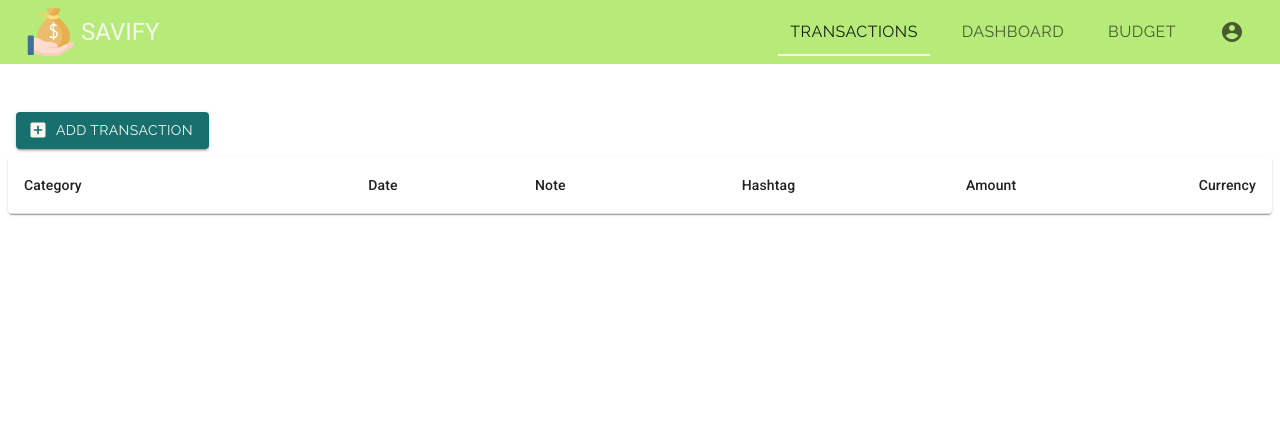
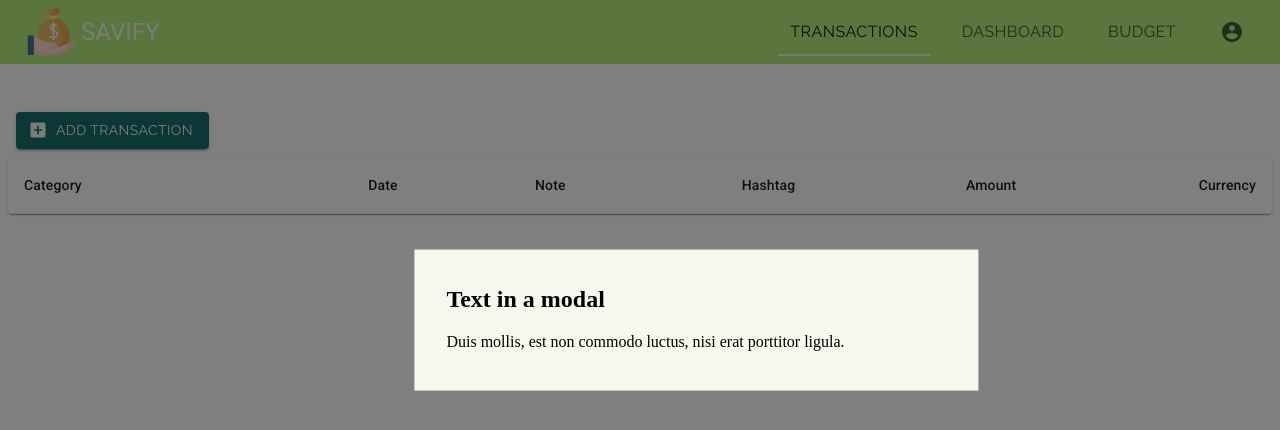
Before and after one commit to jerome-chua/pfintracker-frontend, a React (Create React App) app: page /transactions in a window 1280 px wide. Both pictures are taken after a click on the button "ADD TRANSACTION". Shown: the top 430 px of the page. Built offline with nearby package versions, Linux system fonts and the light colour scheme.

Commit message:
Create basic modal and refactor transactions button code

```diff
--- a/src/components/Transactions.jsx
+++ b/src/components/Transactions.jsx
@@ -3,19 +3,11 @@ import { makeStyles } from "@material-ui/styles";
 import { Button } from "@material-ui/core";
 import { AddBox } from "@material-ui/icons";
 import TransactionsTable from "./TransactionsTable.jsx";
+import TransactionsModal from "./TransactionsModal.jsx";
 
 const useStyles = makeStyles((theme) => ({
   table: {
     backgroundColor: theme.palette.secondary.main,
-  },
-  button: {
-    fontFamily: "Raleway",
-    margin: theme.spacing(1),
-    color: theme.palette.secondary.main,
-    backgroundColor: theme.palette.secondary.green,
-    "&:hover": {
-      backgroundColor: theme.palette.common.green,
-    },
   },
 }));
 
@@ -24,14 +16,15 @@ export default function Transactions() {
 
   return (
     <>
-      <Button
+      {/* <Button
         variant="contained"
         color="green"
         className={classes.button}
         startIcon={<AddBox />}
       >
         Add Transaction
-      </Button>
+      </Button> */}
+      <TransactionsModal />
 
       <TransactionsTable />
     </>
--- /dev/null
+++ b/src/components/TransactionsModal.jsx
@@ -0,0 +1,76 @@
+import React, { useState } from "react";
+import { Modal, Button } from "@material-ui/core";
+import { makeStyles } from "@material-ui/core/styles";
+import { AddBox } from "@material-ui/icons";
+
+function getModalPos() {
+  const top = 40;
+  const left = 50;
+
+  return {
+    top: `${top}%`,
+    left: `${left}%`,
+    transform: `translate(-${top}%, -${left}%)`,
+  };
+}
+
+const useStyles = makeStyles((theme) => ({
+  paper: {
+    position: "absolute",
+    width: 500,
+    backgroundColor: theme.palette.secondary.main,
+    padding: theme.spacing(2, 4, 3),
+  },
+  button: {
+    fontFamily: "Raleway",
+    margin: theme.spacing(1),
+    color: theme.palette.secondary.main,
+    backgroundColor: theme.palette.secondary.green,
+    "&:hover": {
+      backgroundColor: theme.palette.common.green,
+    },
+  },
+}));
+
+export default function TransactionsModal() {
+  const classes = useStyles();
+  const [modalStyle] = useState(getModalPos);
+  const [open, setOpen] = useState(false);
+
+  const handleOpen = () => {
+    setOpen(true);
+  };
+
+  const handleClose = () => {
+    setOpen(false);
+  };
+
+  const modalBody = (
+    <div style={modalStyle} className={classes.paper}>
+      <h2>Text in a modal</h2>
+      <p>Duis mollis, est non commodo luctus, nisi erat porttitor ligula.</p>
+    </div>
+  );
+
+  return (
+    <>
+      <Button
+        variant="contained"
+        color="green"
+        className={classes.button}
+        startIcon={<AddBox />}
+        onClick={handleOpen}
+      >
+        Add Transaction
+      </Button>
+      <Modal
+        open={open}
+        onClose={handleClose}
+        aria-labelledby="modal-title"
+        aria-describedby="modal-description"
+      >
+        {modalBody}
+      </Modal>
+    </>
+  );
+}
```
